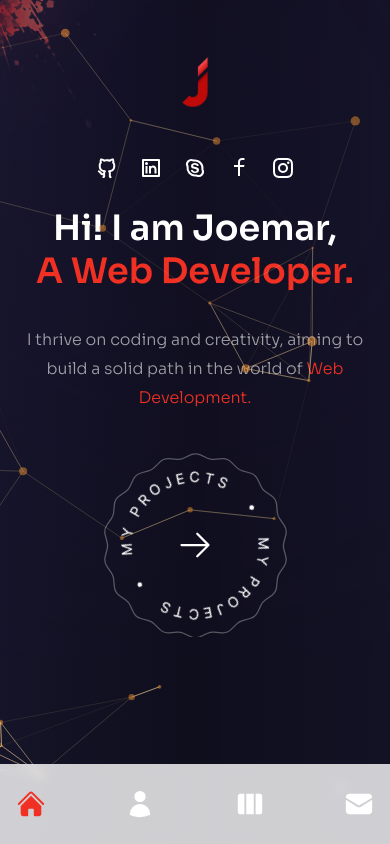
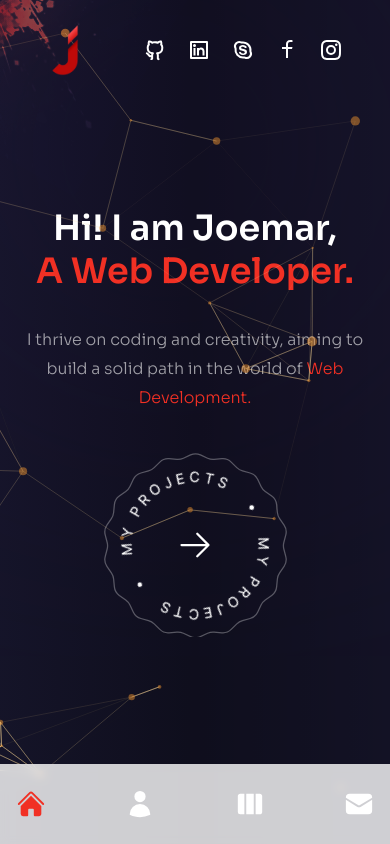
Before and after one commit to joemar-ceneza/react-portfolio, a Next.js app: page / in a window 390 px wide. Built offline with nearby package versions, Linux system fonts and the light colour scheme.

Commit message:
Fix header at small screen

```diff
--- a/components/Header.js
+++ b/components/Header.js
@@ -9,9 +9,10 @@ import Socials from "../components/Socials";
 
 export default function Header() {
   return (
-    <header className="absolute w-full flex items-center px-16 xl:px-0 xl:h-[90px] z-30">
+    <header className="absolute w-full flex items-center px-0 xl:px-0 xl:h-[100px] z-30">
       <div className="container mx-auto">
-        <div className="flex flex-col lg:flex-row justify-between items-center gap-y-6 py-8">
+        <div className="flex flex-row lg:flex-row justify-between items-center gap-y-6">
+          {/* py-8 */}
           {/* logo */}
           <Link href={"/"}>
             <Image
--- a/components/Layout.js
+++ b/components/Layout.js
@@ -17,8 +17,7 @@ import TopLeftImg from "../components/TopLeftImg";
 export default function Layout({ children }) {
   return (
     <div
-      className={`page bg-site text-white bg-cover bg-no-repeat ${sora.variable} font-sora relative`}
-    >
+      className={`page bg-site text-white bg-cover bg-no-repeat ${sora.variable} font-sora relative`}>
       <TopLeftImg />
       <Nav />
       <Header />
--- a/components/Socials.js
+++ b/components/Socials.js
@@ -12,7 +12,7 @@ import {
 
 export default function Socials() {
   return (
-    <div className="flex items-center gap-x-5 text-2xl">
+    <div className="flex items-center gap-x-5 text-2xl pr-8">
       <Link
         href={"https://github.com/joemar-ceneza"}
         target="_blank"
```
